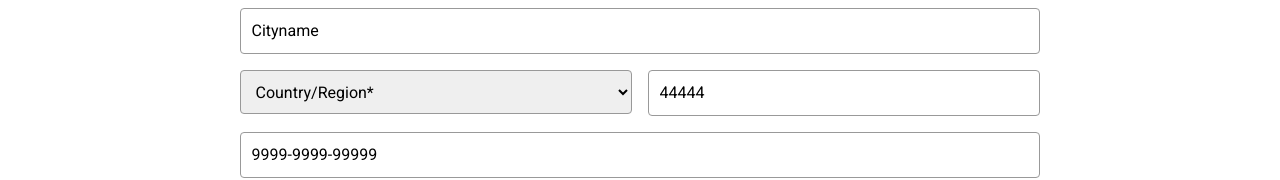
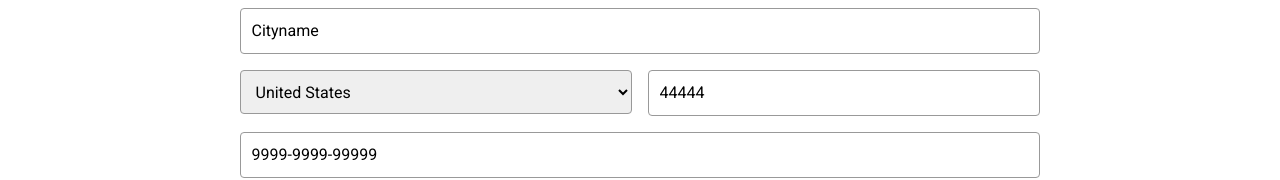
Before and after one commit to hashimtbox/eco-rect-app, a React (Create React App) app: page /editprofile in a window 1280 px wide. Shown: the part 386-566 px from the top of the page. Built offline with nearby package versions, Linux system fonts and the light colour scheme.

Commit message:
updated profile changes

```diff
--- a/src/components/EditProfile.js
+++ b/src/components/EditProfile.js
@@ -41,7 +41,7 @@ const userData = [
     lastname: "Doe",
     address: "House 789 , Street 4 ...",
     city: "Cityname",
-    country: "Countryname",
+    country: "United States",
     zipcode: 44444,
     phonenumber: "9999-9999-99999",
   },
```
